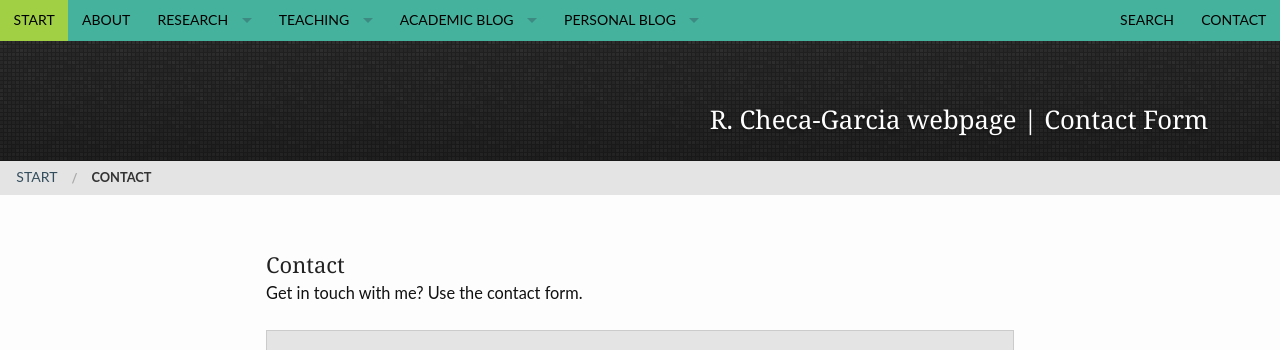
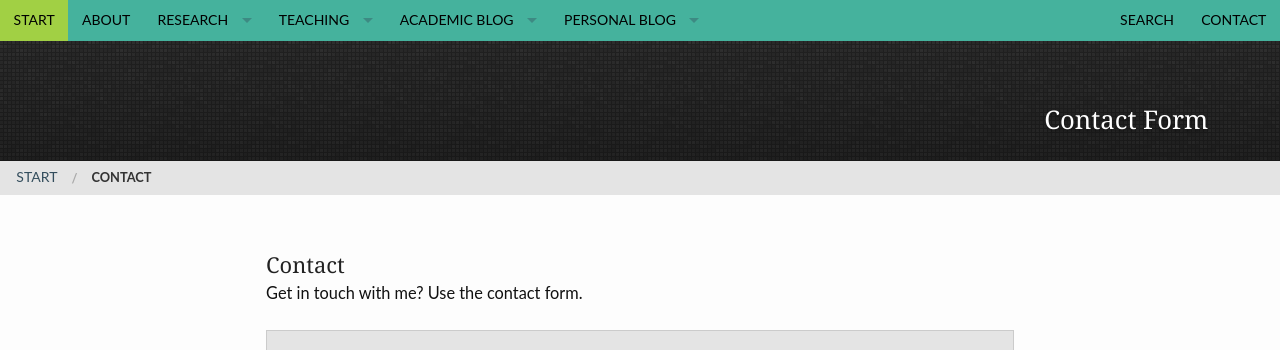
Before and after one commit to RCHG/rchg.github.io, a Jekyll site: the page built from pages/contact.md, in a window 1280 px wide and 900 px high, cut to the strip 0-350 px from the top of the window. Built offline with Jekyll 4.4.1, drawn with Linux system fonts in a browser that asks for light colours; comment, search, counter and statistics services are not loaded.

Commit message:
Update contact.md

```diff
--- a/pages/contact.md
+++ b/pages/contact.md
@@ -6,7 +6,7 @@ subheadline: ""
 teaser: "Get in touch with me? Use the contact form."
 permalink: "/contact/"
 header:
-    title: R. Checa-Garcia webpage | Contact Form
+    title: Contact Form
     pattern: pattern_jquery-dark-grey-tile.png
 breadcrumb: true
 ---
```
